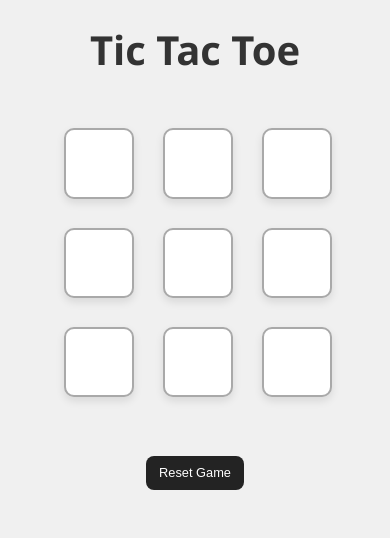
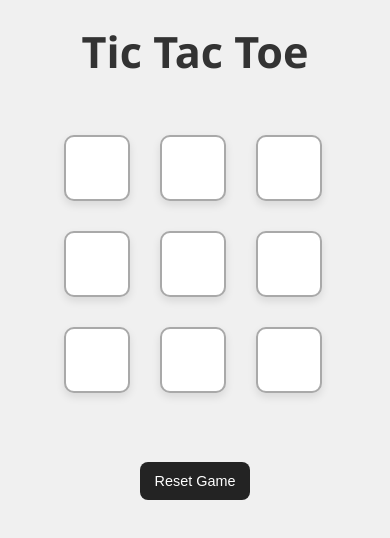
Before and after one commit to BabaKaana/Tic-Tac-Toe, a plain HTML site: page index.html in a window 390 px wide. Drawn offline with Linux system fonts and the light colour scheme.

Commit message:
Additional Style Changes

```diff
--- a/style.css
+++ b/style.css
@@ -96,17 +96,17 @@ body{
     .game {
         width: 70vmin;
         height: 70vmin;
-        gap: 1.2rem;
+        gap: 1rem;
     }
 
     .box {
         font-size: 9vmin;
-        width: 18vmin;
-        height: 18vmin;
+        width: 17vmin;
+        height: 17vmin;
     }
 
     #heading{
-        font-size: 2.5rem;
+        font-size: 2.7rem;
     }
 
     .winnermsg{
@@ -114,12 +114,12 @@ body{
     }
 
     #msg {
-        font-size: 1.4rem;
+        font-size: 1.8rem;
     }
 
     .btn{
-        font-size: 0.8rem;
-        padding: 0.6rem 0.8rem;
+        font-size: 0.9rem;
+        padding: 0.7rem 0.9rem;
     }
 
     #resetbtn{
```
